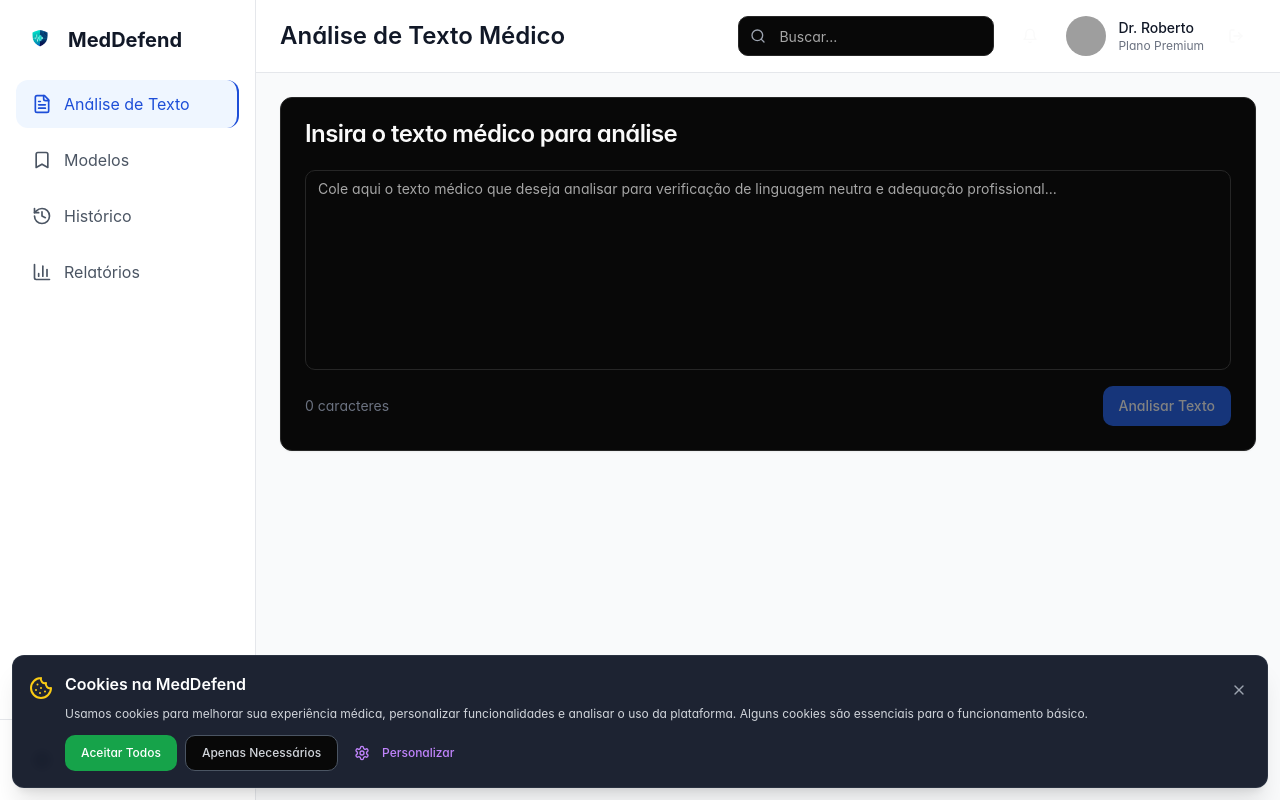
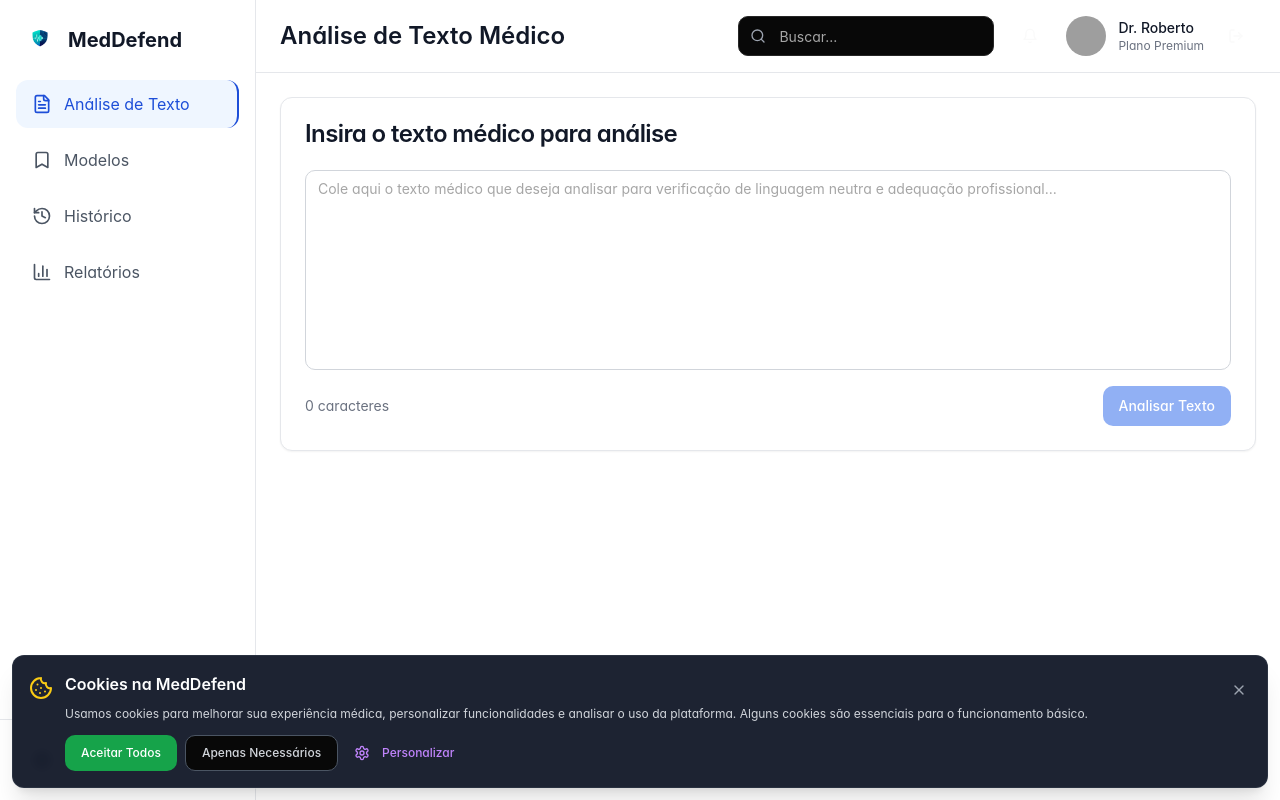
Before and after one commit to rafaelvsj/meddefend-shield-web, a React (Vite) app: page /dashboard in a window 1280 px wide. Built offline with nearby package versions, Linux system fonts and the light colour scheme; grey boxes are pictures that could not be loaded.

Commit message:
Dashboard: Set background to white, text to black

```diff
--- a/src/pages/Dashboard.tsx
+++ b/src/pages/Dashboard.tsx
@@ -32,7 +32,7 @@ const Dashboard = () => {
   };
 
   return (
-    <div className="min-h-screen bg-gray-50 flex">
+    <div className="min-h-screen bg-white flex">
       {/* Sidebar */}
       <div className="w-64 bg-white border-r border-gray-200 flex flex-col">
         <div className="p-6">
@@ -150,20 +150,20 @@ const Dashboard = () => {
         </header>
 
         {/* Content Area */}
-        <main className="flex-1 p-6">
+        <main className="flex-1 p-6 bg-white">
           {activeTab === 'analise' && (
             <div className="max-w-6xl mx-auto space-y-6">
               {/* Input Area */}
-              <Card>
+              <Card className="bg-white border border-gray-200">
                 <CardHeader>
-                  <CardTitle>Insira o texto médico para análise</CardTitle>
+                  <CardTitle className="text-gray-900">Insira o texto médico para análise</CardTitle>
                 </CardHeader>
                 <CardContent className="space-y-4">
                   <Textarea
                     value={inputText}
                     onChange={(e) => setInputText(e.target.value)}
                     placeholder="Cole aqui o texto médico que deseja analisar para verificação de linguagem neutra e adequação profissional..."
-                    className="min-h-[200px] resize-none"
+                    className="min-h-[200px] resize-none bg-white border-gray-300 text-gray-900"
                   />
                   <div className="flex justify-between items-center">
                     <p className="text-sm text-gray-500">
@@ -172,7 +172,7 @@ const Dashboard = () => {
                     <Button
                       onClick={handleAnalyze}
                       disabled={!inputText.trim() || isAnalyzing}
-                      className="bg-blue-600 hover:bg-blue-700"
+                      className="bg-blue-600 hover:bg-blue-700 text-white"
                     >
                       {isAnalyzing ? 'Analisando...' : 'Analisar Texto'}
                     </Button>
@@ -184,7 +184,7 @@ const Dashboard = () => {
               {analysisResult && (
                 <div className="grid grid-cols-1 lg:grid-cols-2 gap-6">
                   {/* Original Text */}
-                  <Card>
+                  <Card className="bg-white border border-gray-200">
                     <CardHeader>
                       <CardTitle className="text-red-700">Texto Original</CardTitle>
                     </CardHeader>
@@ -198,7 +198,7 @@ const Dashboard = () => {
                   </Card>
 
                   {/* Suggested Text */}
-                  <Card>
+                  <Card className="bg-white border border-gray-200">
                     <CardHeader>
                       <CardTitle className="text-green-700">Sugestão Melhorada</CardTitle>
                     </CardHeader>
@@ -221,10 +221,10 @@ const Dashboard = () => {
                               </span>
                             </div>
                             <div className="space-x-2">
-                              <Button size="sm" variant="outline" className="text-green-600">
+                              <Button size="sm" variant="outline" className="text-green-600 border-green-600 hover:bg-green-50">
                                 Aceitar
                               </Button>
-                              <Button size="sm" variant="outline" className="text-red-600">
+                              <Button size="sm" variant="outline" className="text-red-600 border-red-600 hover:bg-red-50">
                                 Rejeitar
                               </Button>
                             </div>
@@ -240,9 +240,9 @@ const Dashboard = () => {
 
           {activeTab === 'modelos' && (
             <div className="max-w-4xl mx-auto">
-              <Card>
+              <Card className="bg-white border border-gray-200">
                 <CardHeader>
-                  <CardTitle>Biblioteca de Modelos</CardTitle>
+                  <CardTitle className="text-gray-900">Biblioteca de Modelos</CardTitle>
                 </CardHeader>
                 <CardContent>
                   <p className="text-gray-600">Funcionalidade de modelos será implementada em breve.</p>
@@ -253,9 +253,9 @@ const Dashboard = () => {
 
           {activeTab === 'historico' && (
             <div className="max-w-4xl mx-auto">
-              <Card>
+              <Card className="bg-white border border-gray-200">
                 <CardHeader>
-                  <CardTitle>Histórico de Análises</CardTitle>
+                  <CardTitle className="text-gray-900">Histórico de Análises</CardTitle>
                 </CardHeader>
                 <CardContent>
                   <p className="text-gray-600">Histórico será implementado em breve.</p>
@@ -266,9 +266,9 @@ const Dashboard = () => {
 
           {activeTab === 'relatorios' && (
             <div className="max-w-4xl mx-auto">
-              <Card>
+              <Card className="bg-white border border-gray-200">
                 <CardHeader>
-                  <CardTitle>Relatórios e Métricas</CardTitle>
+                  <CardTitle className="text-gray-900">Relatórios e Métricas</CardTitle>
                 </CardHeader>
                 <CardContent>
                   <p className="text-gray-600">Relatórios serão implementados em breve.</p>
```
